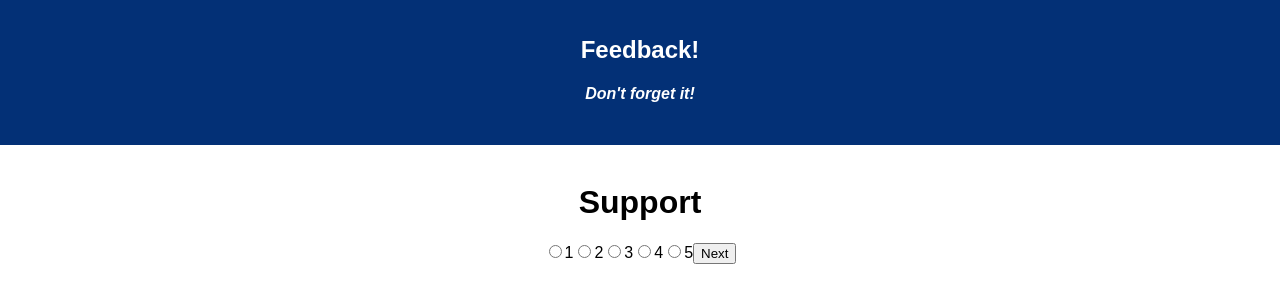
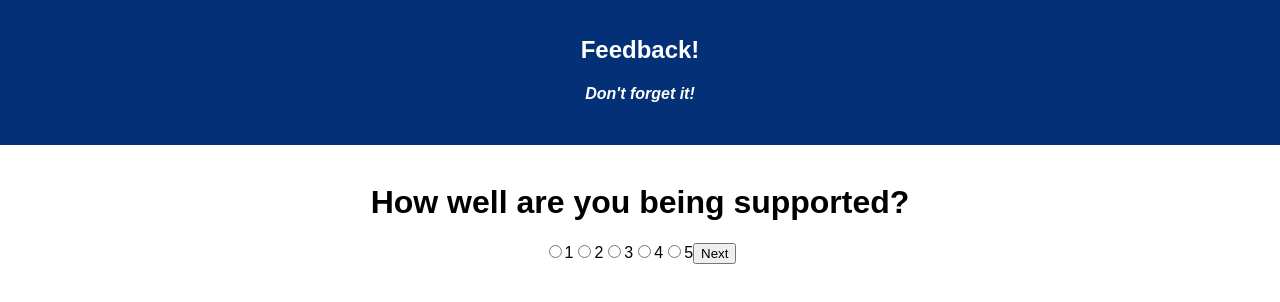
Before and after one commit to cloakerwolf/Student-Feedback, a React (Create React App) app: page /#/support in a window 1280 px wide. Shown: the top 302 px of the page. Built offline with nearby package versions, Linux system fonts and the light colour scheme.

Commit message:
setup the support component with the buttons sending the info over to redux

```diff
--- a/src/components/Comments/Comments.jsx
+++ b/src/components/Comments/Comments.jsx
@@ -5,7 +5,7 @@ class Comments extends Component {
     render() {
         return (
             <>
-                <h1>Comments</h1>
+                <h1>Any comments you want to leave?</h1>
                 <div>
 
                 <button className="btn btn-secondary btn-lg checkoutBtn" onClick={() => this.props.history.push('/review')}>Next</button>
--- a/src/components/Support/Support.jsx
+++ b/src/components/Support/Support.jsx
@@ -1,19 +1,41 @@
 import React, { Component } from 'react';
+import { connect } from 'react-redux';
+
+class Support extends Component {
+    state = {
+        support: ''
+    }
+
+    handleRadio = (event) => {
+        this.setState({
+            support: event.target.value
+        })
+    }
+
+    handleSubmit = (event) => {
+        event.preventDefault();
+        this.props.dispatch({
+            type: 'ADD_SUPPORT',
+            payload: this.state.support
+        });
+        this.props.history.push('/comments');
+
+    }
 
 
-class Support extends Component {
+
     render() {
         return (
             <>
-                <h1>Support</h1>
-                <div>
-                    <input className="inputs" type="radio" name="support" value="1" class="supportInput" />1
-                    <input className="inputs" type="radio" name="support" value="2" class="supportInput" />2
-                    <input className="inputs" type="radio" name="support" value="3" class="supportInput" />3
-                    <input className="inputs" type="radio" name="support" value="4" class="supportInput" />4
-                    <input className="inputs" type="radio" name="support" value="5" class="supportInput" />5
-                <button className="btn btn-secondary btn-lg checkoutBtn" onClick={() => this.props.history.push('/comments')}>Next</button>
-                </div>
+                <h1>How well are you being supported?</h1>
+                <form onSubmit={this.handleSubmit}>
+                    <input className="inputs" type="radio" name="support" value="1" class="supportInput" onChange={this.handleRadio}/>1
+                    <input className="inputs" type="radio" name="support" value="2" class="supportInput" onChange={this.handleRadio}/>2
+                    <input className="inputs" type="radio" name="support" value="3" class="supportInput" onChange={this.handleRadio}/>3
+                    <input className="inputs" type="radio" name="support" value="4" class="supportInput" onChange={this.handleRadio}/>4
+                    <input className="inputs" type="radio" name="support" value="5" class="supportInput" onChange={this.handleRadio}/>5
+                <button className="btn btn-secondary btn-lg checkoutBtn" >Next</button>
+                </form>
             </>
 
 
@@ -25,4 +47,4 @@ class Support extends Component {
 
 
 
-export default Support;
+export default connect()(Support);
```
